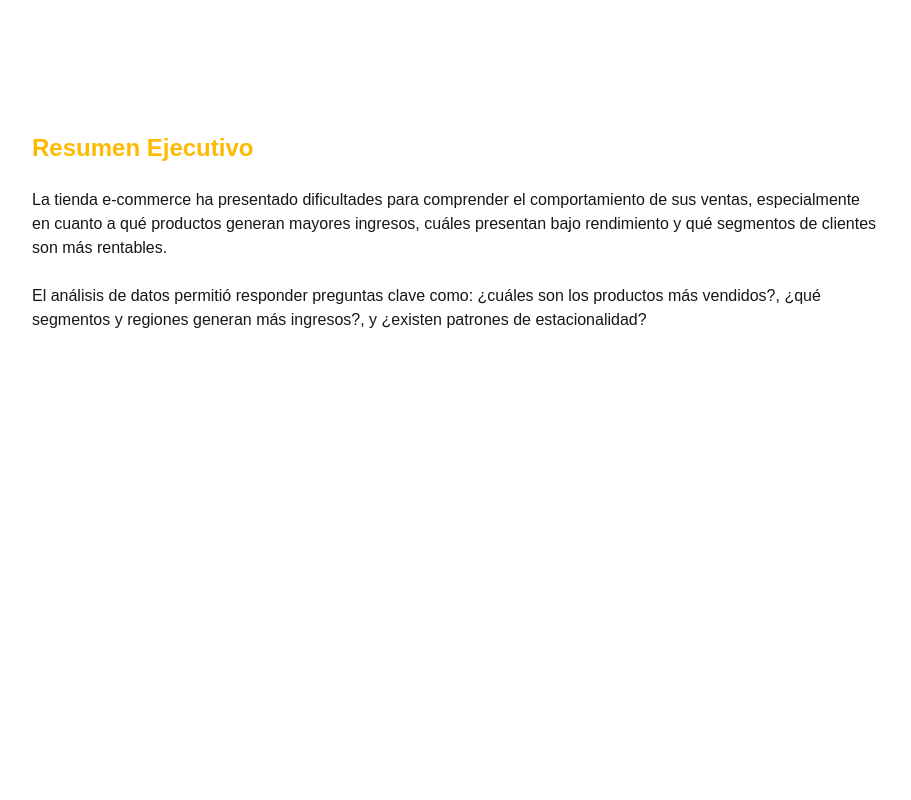
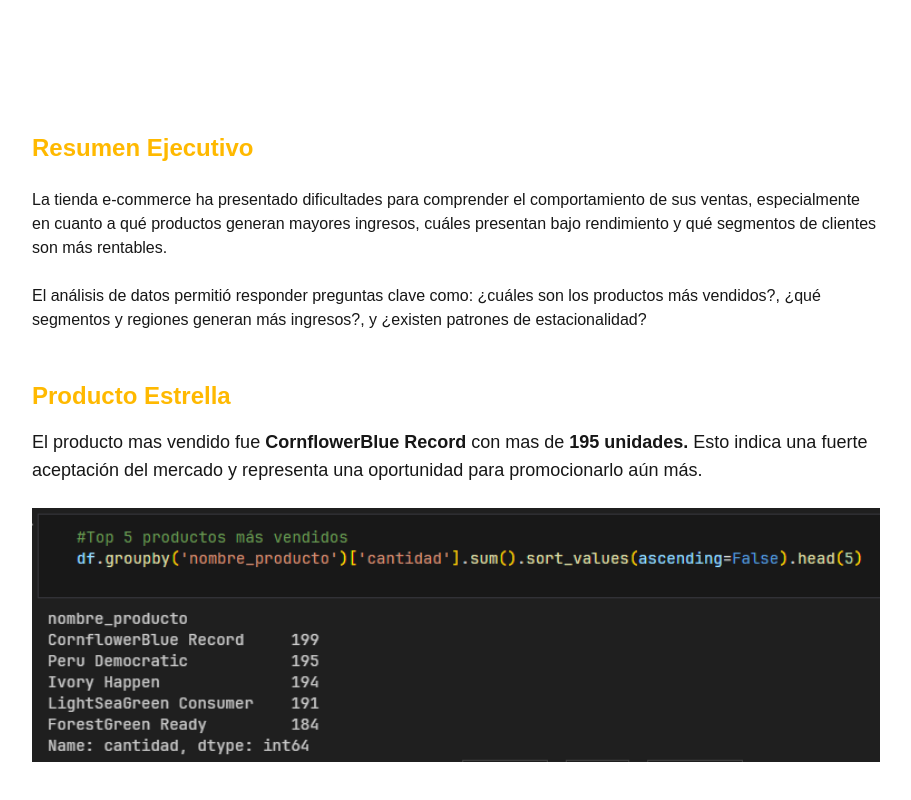
Before and after one commit to WilHazz/portafolio-Alaista-datos, a Next.js app: page /proyectos/analisis-ventas in a window 1280 px wide. Shown: the part 620-1420 px from the top of the page, without its empty margins (184-1095 px from the left). Before the commit the page ends 1004 px from the top, so only its background shows below. Built offline with nearby package versions, Linux system fonts and the light colour scheme.

Commit message:
agregamos un insight para el producto mas vendido

```diff
--- a/src/app/proyectos/analisis-ventas/page.tsx
+++ b/src/app/proyectos/analisis-ventas/page.tsx
@@ -35,6 +35,20 @@ function page() {
                 ¿qué segmentos y regiones generan más ingresos?, y ¿existen patrones de estacionalidad?
         </p>
         </div>
+
+        {/* Insights */}
+        <div className="max-w-4xl mx-auto text-left py-12 px-6">
+            <h2 className="text-2xl font-bold text-amber-400 mb-4">Producto Estrella</h2>
+            <p className="mb-6 text-lg">
+                El producto mas vendido fue <strong>CornflowerBlue Record</strong> con mas de <strong>195 unidades. </strong>
+                Esto indica una fuerte aceptación del mercado y representa una oportunidad para promocionarlo aún más.
+            </p>
+            <img
+            src="/images/Producto.png"
+            alt="Producto mas vendido"
+            className="w-full h-auto"
+             />
+        </div>
     </section>
   )
 }
```
Also changed, not shown: public/images/producto.PNG (added).
